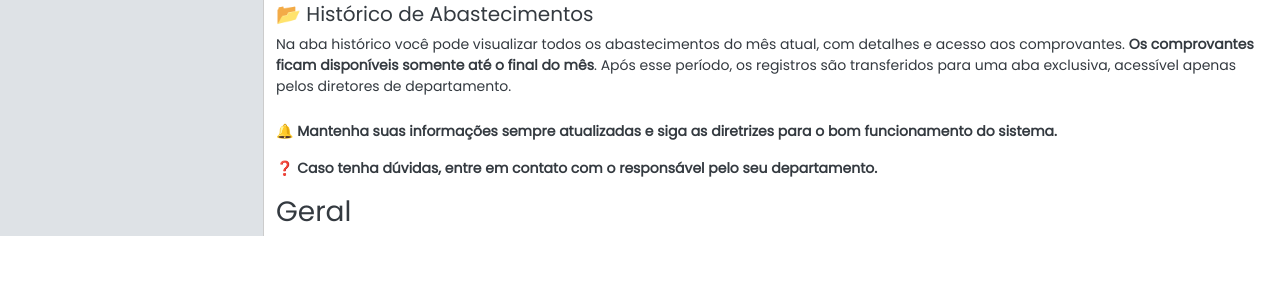
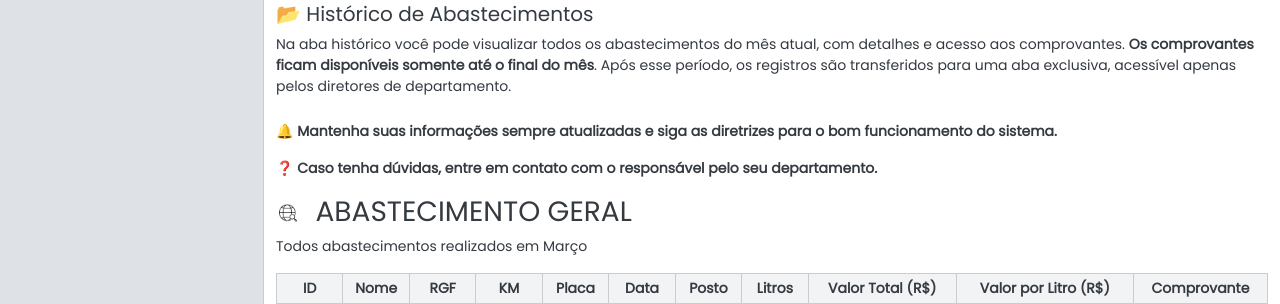
Before and after one commit to raulguiii/abastecimento-rascunho, a Flask app: page /index in a window 1280 px wide. Shown: the part 807-1111 px from the top of the page. Before the commit the page ends 1043 px from the top, so only its background shows below. Run offline with Flask 3, Linux system fonts and the light colour scheme; the visitor is signed in with stand-in values (Sample User, id 1); tables that the repository leaves empty or names only in its code hold one stand-in row (values such as "Sample post"); data that the repository does not hold is empty; some libraries are stand-ins or nearby versions.

```diff
--- a/app.py
+++ b/app.py
@@ -74,6 +74,25 @@ def do_login():
 def logout():
     session.pop("usuario", None)
     return redirect(url_for("login"))
+
+
+                    # A B A S T E C I M E N T O         G E R A L  #
+
+@app.route("/abastecimentoGeralHist", methods=["GET"])
+def listar_abastecimentosGeral():
+    if "usuario" not in session:
+        return redirect(url_for("login"))
+
+    query = """
+        SELECT id, nome, rgf, km, placa,
+               DATE_FORMAT(data, '%d/%m/%Y') AS data,
+               posto, comprovante, valor, litros
+        FROM abastecimentoGeral
+        WHERE MONTH(data) = 5
+    """
+    abastecimentos = executar_consulta(query, fetch=True)
+
+    return jsonify(abastecimentos)
 
 
 
--- a/templates/index.html
+++ b/templates/index.html
@@ -291,9 +291,69 @@
                     <!-- A B A S T E C I M E N T O      G E R A L  -->
 
                     <div id="abastecimentoGeral" class="tab-pane fade show active">
-                                    <h3>Geral</h3>
-
-                    </div>
+                    <h3>
+                        <img src="static/image/visao-geral.png" alt="" style="width: 24px; height: 24px; margin-right: 8px;">
+                        ABASTECIMENTO GERAL
+                    </h3>
+                    <p>Todos abastecimentos realizados em Março</p>
+                    <div style="overflow-x: auto; max-width: 100%;">
+                        <table border="1" style="width: 100%; min-width: 700px;">
+                            <thead>
+                                <tr>
+                                    <th>ID</th>
+                                    <th>Nome</th>
+                                    <th>RGF</th>
+                                    <th>KM</th>
+                                    <th>Placa</th>
+                                    <th>Data</th>
+                                    <th>Posto</th>
+                                    <th>Litros</th>
+                                    <th>Valor Total (R$)</th>
+                                    <th>Valor por Litro (R$)</th>
+                                    <th>Comprovante</th>
+                                </tr>
+                            </thead>
+                            <tbody id="tabelaAbastecimentosGeral">
+                                <!-- Dados dinâmicos -->
+                            </tbody>
+                        </table>
+                    </div>
+                </div>
+                <script>
+                document.addEventListener("DOMContentLoaded", function() {
+                    fetch("/abastecimentoGeralHist")
+                        .then(response => response.json())
+                        .then(data => {
+                            const tabela = document.getElementById("tabelaAbastecimentosGeral");
+                            tabela.innerHTML = ""; // Limpa antes de preencher
+
+                            data.forEach(abastecimento => {
+                                const litros = parseFloat(abastecimento.litros);
+                                const valor = parseFloat(abastecimento.valor);
+                                const valorPorLitro = (litros > 0) ? (valor / litros) : 0;
+
+                                const row = `<tr>
+                                    <td>${abastecimento.id}</td>
+                                    <td>${abastecimento.nome}</td>
+                                    <td>${abastecimento.rgf}</td>
+                                    <td>${abastecimento.km}</td>
+                                    <td>${abastecimento.placa}</td>
+                                    <td>${abastecimento.data}</td>
+                                    <td>${abastecimento.posto}</td>
+                                    <td>${litros.toFixed(2)} L</td>
+                                    <td>R$ ${valor.toFixed(2)}</td>
+                                    <td>R$ ${valorPorLitro.toFixed(2)}</td>
+                                    <td><a href="${abastecimento.comprovante}" target="_blank">Ver Comprovante</a></td>
+                                </tr>`;
+
+                                tabela.innerHTML += row;
+                            });
+                        })
+                        .catch(error => console.error("Erro ao carregar abastecimentos:", error));
+                });
+                </script>
+
+
 
 
 
```
Also changed, not shown: static/comprovantes/1.png (added), static/comprovantes/1077147.png (added), static/image/visao-geral.png (added).
